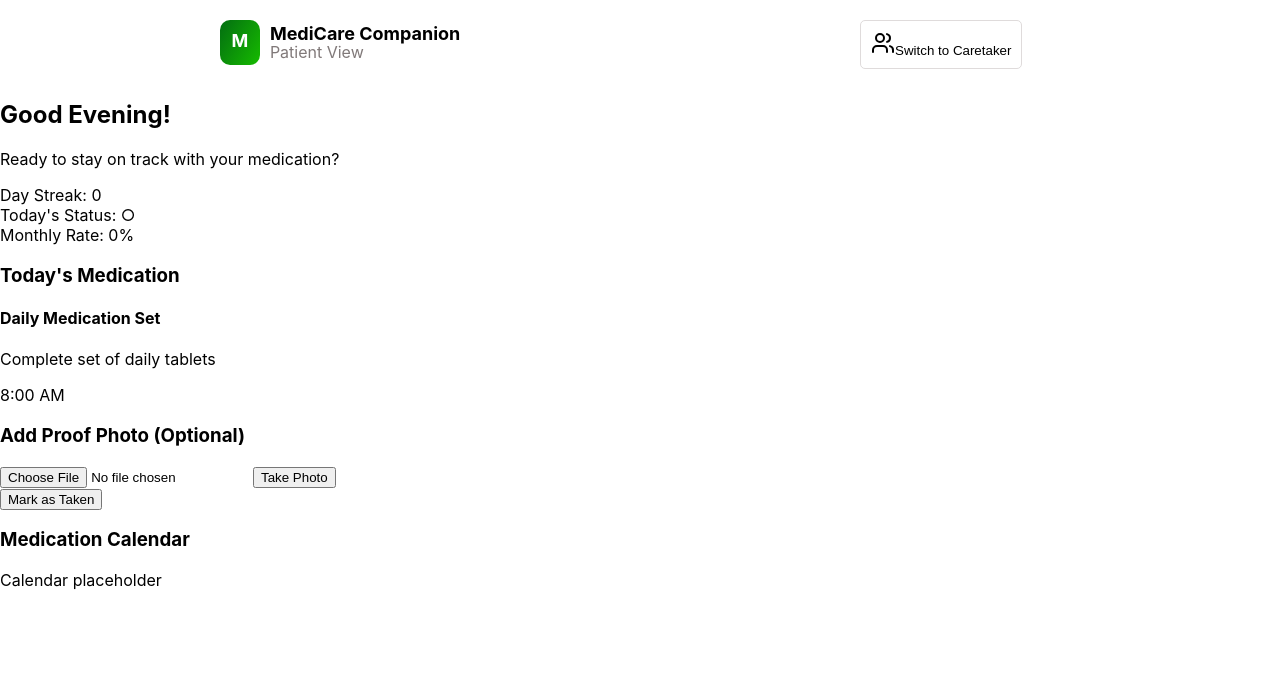
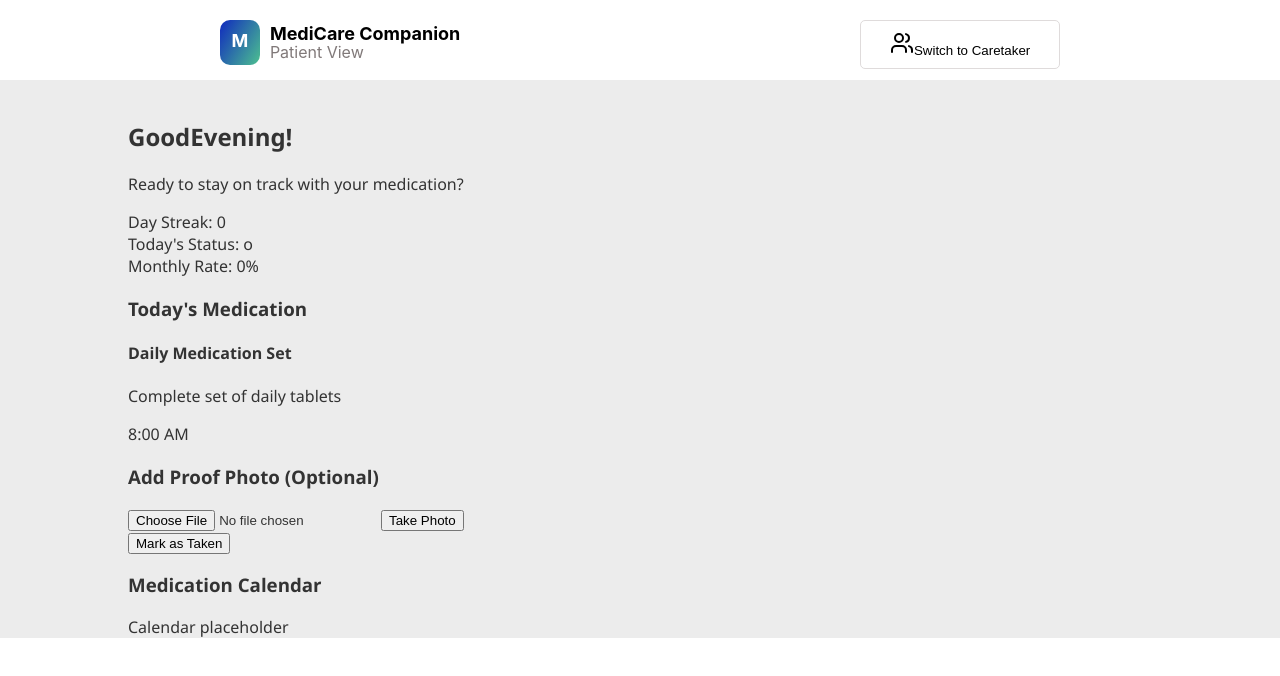
Before and after one commit to Naveed69/meds-buddy-check, a React (Create React App) app in the folder meds-buddy-check/: page / in a window 1280 px wide. Both pictures are taken after a click on the button "Continue as Patient". Shown: the top 676 px of the page. Built offline with nearby package versions, Linux system fonts and the light colour scheme.

Commit message:
created patient page

```diff
--- a/meds-buddy-check/src/Components/Onboarding.css
+++ b/meds-buddy-check/src/Components/Onboarding.css
@@ -10,7 +10,7 @@
   width: 40px;
   height: 40px;
   border-radius: 20px;
-  background: linear-gradient(120deg, #036e11, #16bb00);
+  background: linear-gradient(120deg, #102abe, #4cc090);
   padding: 20px;
   color: white;
 }
@@ -157,7 +157,7 @@
   padding: 10px;
   width: 20px;
   height: 25px;
-  background: linear-gradient(120deg, #036e11, #16bb00);
+  background: linear-gradient(120deg, #102abe, #4cc090);
   border-radius: 10px;
   color: white;
   font-weight: 700;
@@ -190,6 +190,7 @@
   background-color: white;
   border-radius: 5px;
   text-align: center;
+  width: 200px;
 }
 
 span {
@@ -212,4 +213,8 @@ span {
   .caretaker-onboard {
     width: 90%;
   }
+
+  .navbar {
+    height: 60px;
+  }
 }
--- a/meds-buddy-check/src/Components/PatientDashboard.css
+++ b/meds-buddy-check/src/Components/PatientDashboard.css
@@ -1,9 +1,11 @@
-.dashboard-container {
-  max-width: 800px;
+.container-patient {
   margin: 0 auto;
-  padding: 20px;
+  padding-top: 20px;
+  padding-left: 10%;
+  padding-right: 10%;
   font-family: "Segoe UI", sans-serif;
   color: #333;
+  background-color: rgb(236, 236, 236);
 }
 
 .dashboard-header h2 {
--- a/meds-buddy-check/src/Components/PatientDashboard.jsx
+++ b/meds-buddy-check/src/Components/PatientDashboard.jsx
@@ -34,11 +34,11 @@ const PatientDashboard = () => {
   };
 
   return (
-    <div>
+    <div className="container-patient">
       <div>
         <h2>
-          Good{" "}
-          {new Date().getHours() < 12
+          Good
+          {" " + new Date().getHours() < 12
             ? "Morning"
             : new Date().getHours() < 18
             ? "Afternoon"
@@ -48,7 +48,7 @@ const PatientDashboard = () => {
         <p>Ready to stay on track with your medication?</p>
         <div>
           <div>Day Streak: {getStreakCount()}</div>
-          <div>Today's Status: {takenDates.has(todayStr) ? "✓" : "○"}</div>
+          <div>Today's Status: {takenDates.has(todayStr) ? "✓" : "o"}</div>
           <div>Monthly Rate: {Math.round((takenDates.size / 30) * 100)}%</div>
         </div>
       </div>
```
